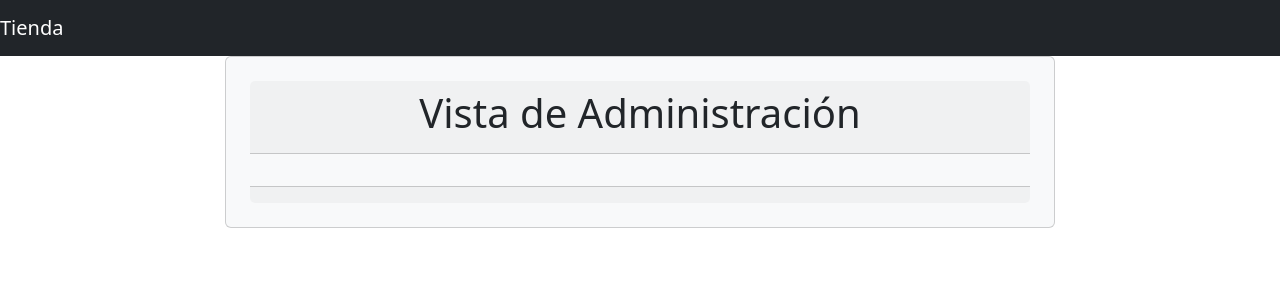
After one commit to evowhite99/FranMVC, a PHP site: page /admin/index2.php in a window 1280 px wide. The commit adds this page. Shown: the top 300 px of the page. Run offline with PHP 8.4, Linux system fonts and the light colour scheme; data that the repository does not hold is empty; some libraries are stand-ins or nearby versions.

Commit message:
commitphpStorm

```diff
--- /dev/null
+++ b/app/views/admin/index2.php
@@ -0,0 +1,13 @@
+<?php include_once dirname(__DIR__) . ROOT . 'header.php'?>
+    <div class="card p-4 bg-light">
+        <div class="card-header">
+            <h1 class="text-center">Vista de Administración</h1>
+        </div>
+        <div class="card-body">
+
+        </div>
+        <div class="card-footer">
+
+        </div>
+    </div>
+<?php include_once dirname(__DIR__) . ROOT . 'footer.php'?>
--- a/app/views/header.php
+++ b/app/views/header.php
@@ -24,6 +24,13 @@
         <?php if($data['menu']): ?>
             <!--            Ubicación del menú para usuarios logueados-->
         <?php endif; ?>
+        <?php if(isset($data['admin']) && $data['admin']): ?>
+            <ul class="navbar-nav mr-auto mt-2 mt-lg-0">
+                <li class="nav-item">
+                    <a href="<?= ROOT ?>adminuser" class="nav-link">Usuarios</a>
+                </li>
+            </ul>
+        <?php endif; ?>
     </div>
 </nav>
 <div class="container-fluid">
```
Lines whose indentation alone changed are shown as unchanged.
